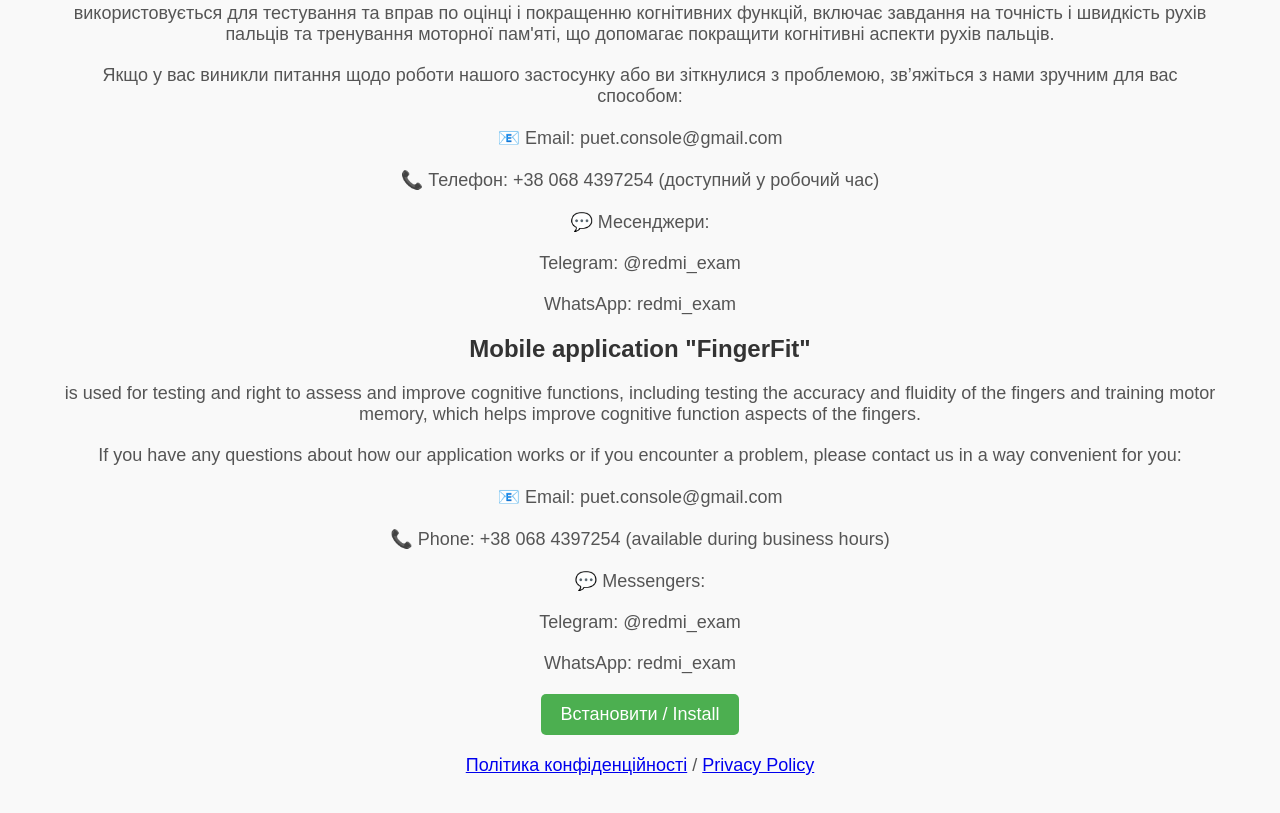
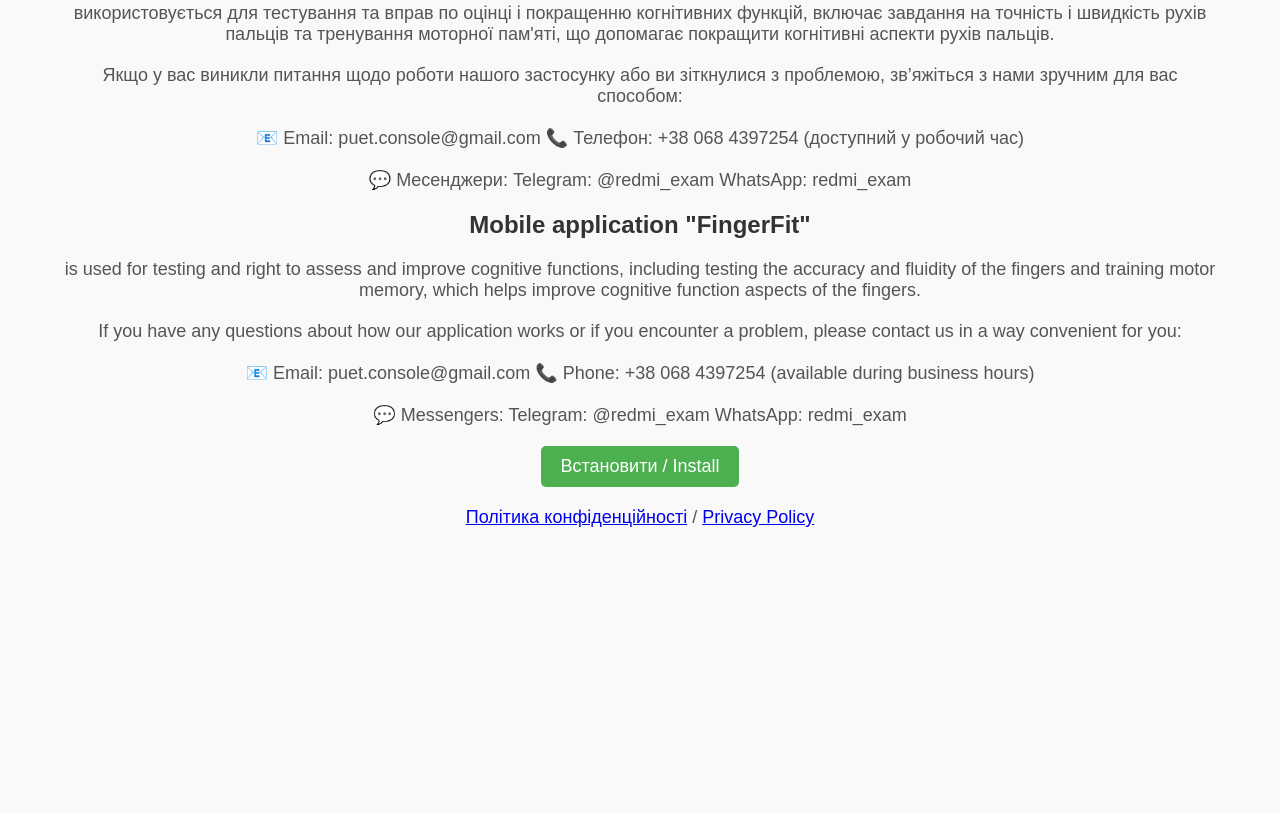
Before and after one commit to IhorHorPUET/mob-app.online, a plain HTML site: page 4973619270500794027/index.html in a window 1280 px wide. Shown: the part 379-1192 px from the top of the page. After the commit the page ends 985 px from the top, so only its background shows below. Drawn offline with Linux system fonts and the light colour scheme.

Commit message:
fingerfit view

```diff
--- a/4973619270500794027/index.html
+++ b/4973619270500794027/index.html
@@ -43,21 +43,15 @@
     <p>використовується для тестування та вправ по оцінці і покращенню когнітивних функцій, включає завдання на точність і швидкість рухів пальців та тренування моторної пам'яті, що допомагає покращити когнітивні аспекти рухів пальців.</p>
     <p>Якщо у вас виникли питання щодо роботи нашого застосунку або ви зіткнулися з проблемою, зв’яжіться з нами зручним для вас способом:</p>
 
-    <p>📧 Email: puet.console@gmail.com</p>
-    <p>📞 Телефон: +38 068 4397254 (доступний у робочий час)</p>
-    <p>💬 Месенджери:</p>
-    <p>Telegram: @redmi_exam</p>
-    <p>WhatsApp: redmi_exam</p>
+    <p>📧 Email: puet.console@gmail.com   📞 Телефон: +38 068 4397254 (доступний у робочий час)</p>
+    <p>💬 Месенджери:   Telegram: @redmi_exam  WhatsApp: redmi_exam</p>
 
     <h1>Mobile application "FingerFit"</h1>
     <p>is used for testing and right to assess and improve cognitive functions, including testing the accuracy and fluidity of the fingers and training motor memory, which helps improve cognitive function aspects of the fingers.</p>
 <p>If you have any questions about how our application works or if you encounter a problem, please contact us in a way convenient for you:</p>
 
-    <p>📧 Email: puet.console@gmail.com</p>
-    <p>📞 Phone: +38 068 4397254 (available during business hours)</p>
-    <p>💬 Messengers:</p>
-    <p>Telegram: @redmi_exam</p>
-    <p>WhatsApp: redmi_exam</p>
+    <p>📧 Email: puet.console@gmail.com    📞 Phone: +38 068 4397254 (available during business hours)</p>
+    <p>💬 Messengers:  Telegram: @redmi_exam  WhatsApp: redmi_exam</p>
 
     <a href="https://play.google.com/store/apps/details?id=com.fingerFit.app" class="install-button">Встановити / Install</a>
 
```
